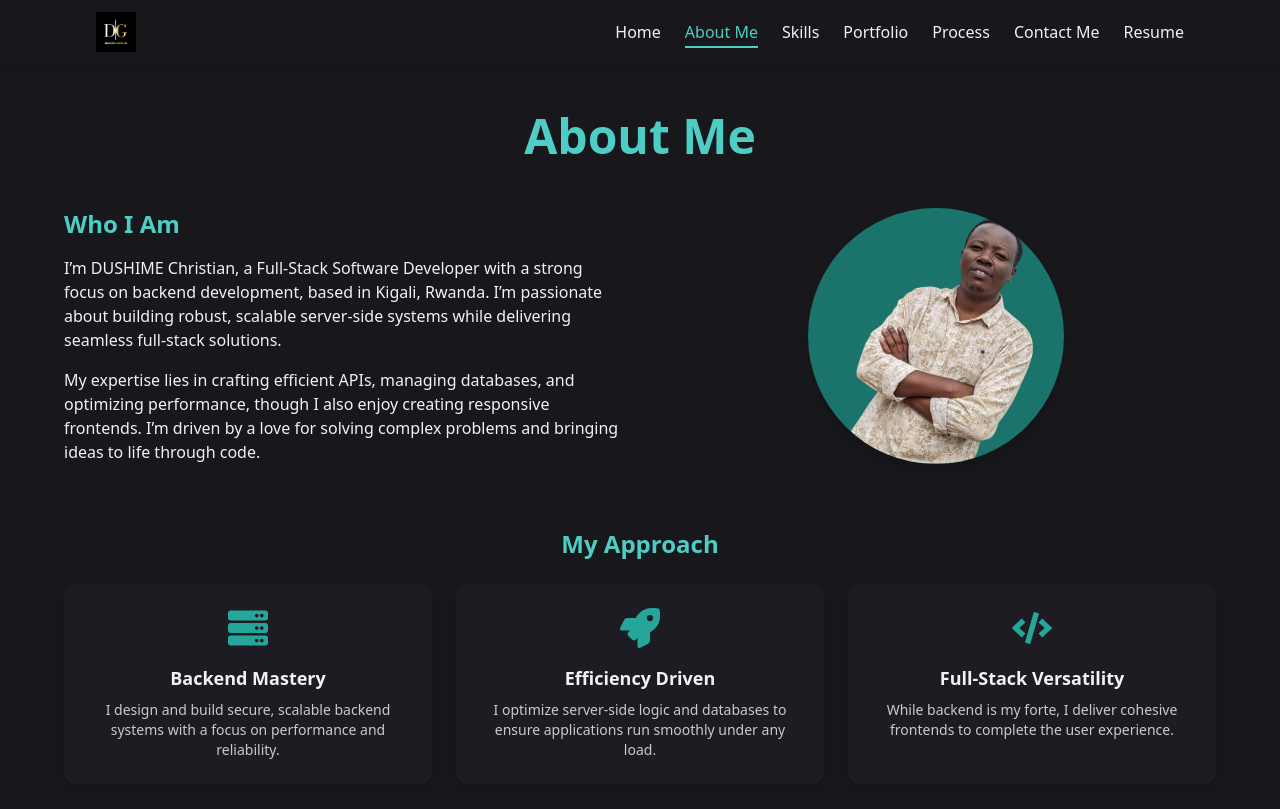
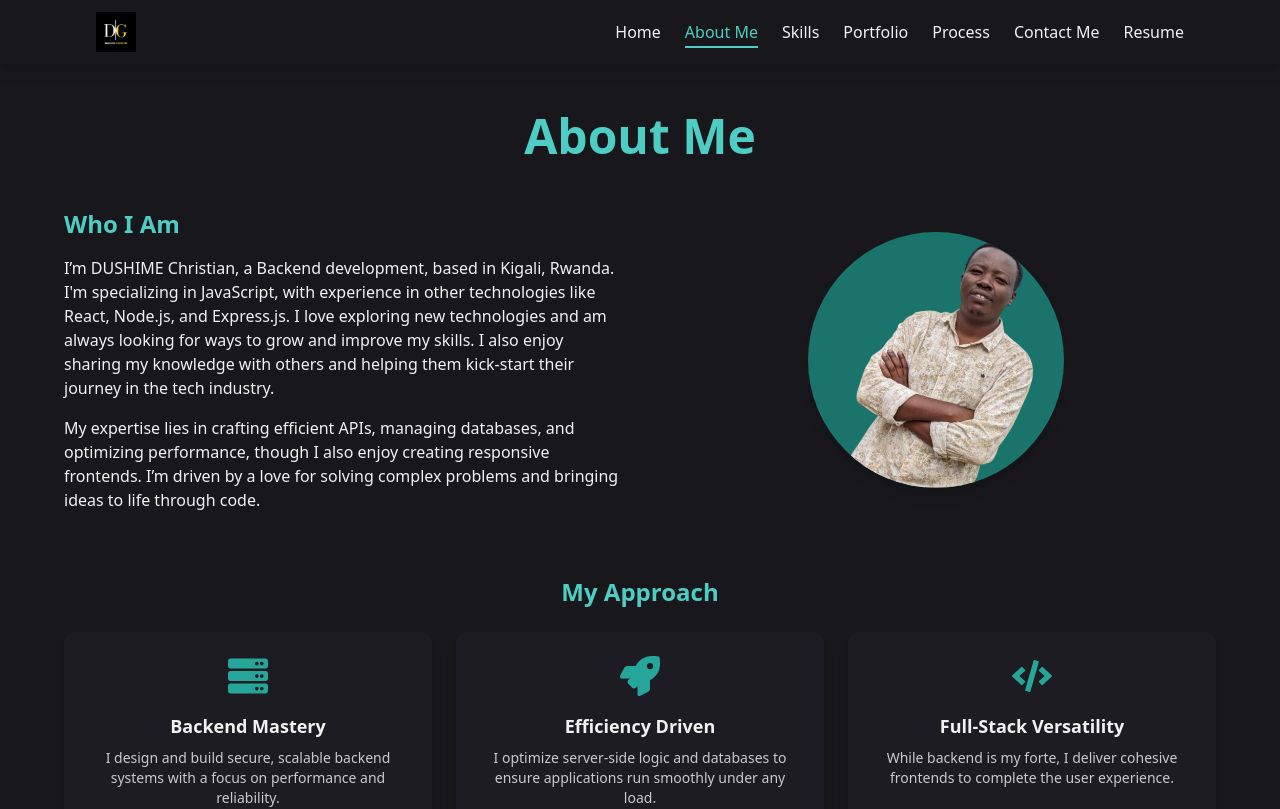
Before and after one commit to dushimec/dushime-portfolio, a React (Vite) app: page /about in a window 1280 px wide. Shown: the top 809 px of the page. Built offline with nearby package versions, Linux system fonts and the light colour scheme.

Commit message:
Update About.jsx

```diff
--- a/src/Pages/About/About.jsx
+++ b/src/Pages/About/About.jsx
@@ -15,9 +15,8 @@ const About = () => {
           <div className="space-y-4">
             <h2 className="text-xl md:text-2xl font-bold text-teal-light">Who I Am</h2>
             <p className="text-sm md:text-base">
-              I’m DUSHIME Christian, a Full-Stack Software Developer with a strong focus on backend development, based in
-              Kigali, Rwanda. I’m passionate about building robust, scalable server-side systems while delivering
-              seamless full-stack solutions.
+              I’m DUSHIME Christian, a Backend development, based in
+              Kigali, Rwanda. I'm specializing in JavaScript, with experience in other technologies like React, Node.js, and Express.js. I love exploring new technologies and am always looking for ways to grow and improve my skills. I also enjoy sharing my knowledge with others and helping them kick-start their journey in the tech industry.
             </p>
             <p className="text-sm md:text-base">
               My expertise lies in crafting efficient APIs, managing databases, and optimizing performance, though I
```
